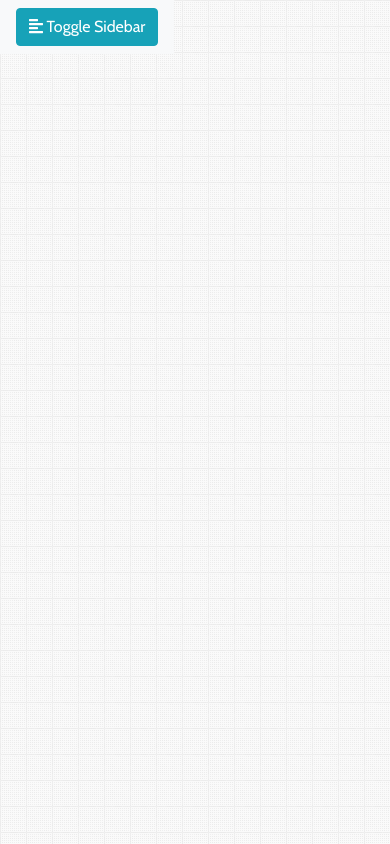
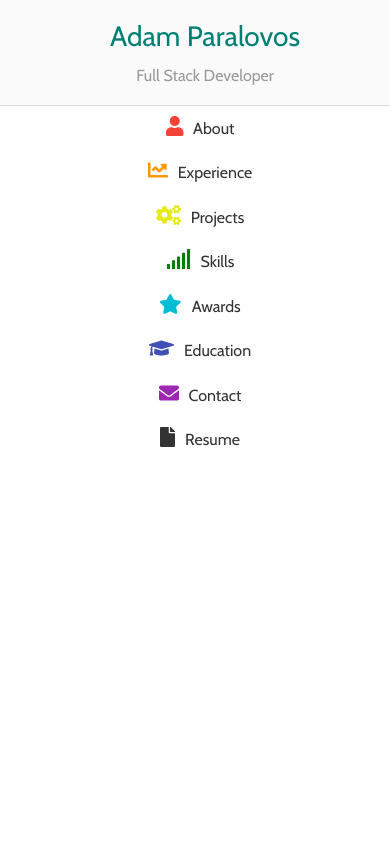
Before and after one commit to Adam28P/adam28p.github.io, a plain HTML site: page index.html in a window 390 px wide. Drawn offline with nearby package versions, Linux system fonts and the light colour scheme.

Commit message:
added responsive styling

```diff
--- a/assets/css/style.css
+++ b/assets/css/style.css
@@ -29,7 +29,8 @@ a, a:hover, a:focus {
     font-weight:bold !important;
 }
 #sidebar .sidebar-header {
-    padding: 20px;
+    padding-left: 20px;
+    padding-top:20px;
     background: #fafafa;
     color: #008073 !important;
     border-bottom: 1px solid #ddd;
@@ -168,9 +169,9 @@ a[data-toggle="collapse"] {
 
 @media (max-width: 768px) {
     #sidebar {
-        margin-left: -250px;
-    }
-    #sidebar.active {
-        margin-left: 0;
+        width: 100%;
+        position: absolute;
+        max-width:none;
+        text-align: center;
     }
 }
```
